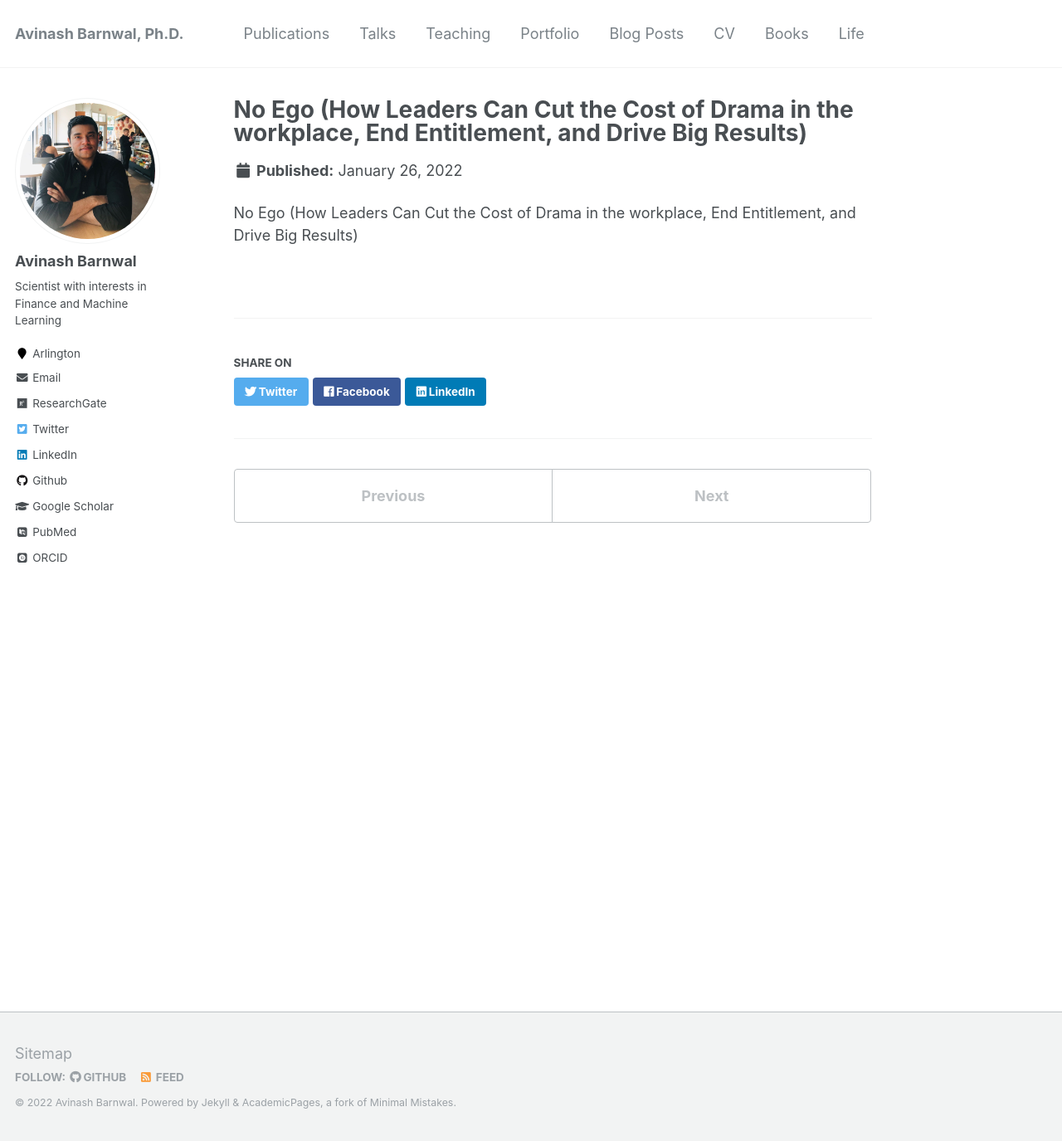
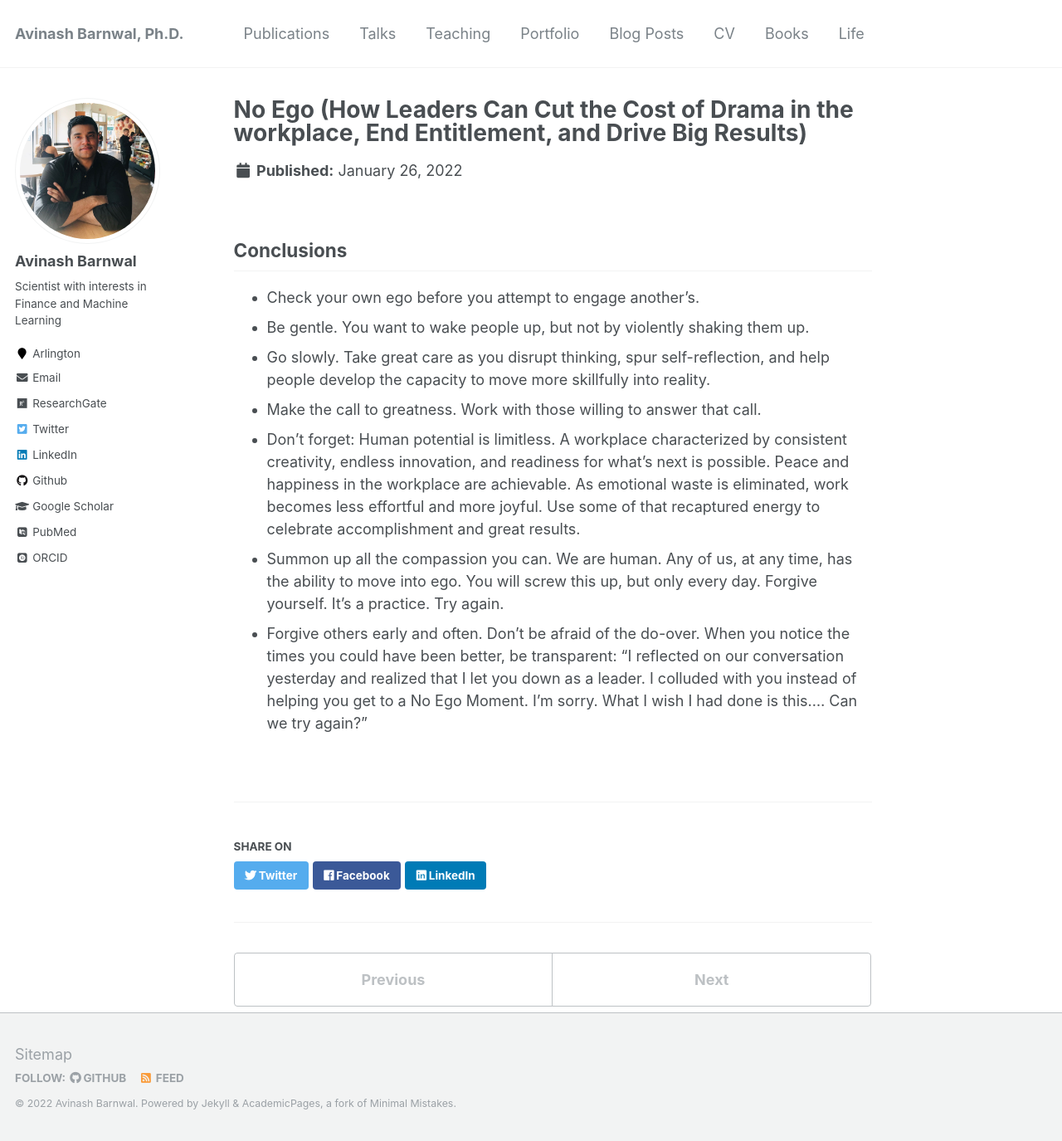
Before and after one commit to avinashbarnwal/avinashbarnwal.github.io, a Jekyll site: the page built from _books/no_ego.md, in a window 1280 px wide and 1375 px high. Shown: the whole window at 83% size. Built offline with Jekyll 4.4.1, drawn with Linux system fonts in a browser that asks for light colours; some web fonts are replaced.

Commit message:
Update no_ego.md

```diff
--- a/_books/no_ego.md
+++ b/_books/no_ego.md
@@ -6,4 +6,12 @@ permalink: /books/no_ego_leadership
 date: 2022-01-26
 ---
 
-No Ego (How Leaders Can Cut the Cost of Drama in the workplace, End Entitlement, and Drive Big Results)
+## Conclusions
+
+- Check your own ego before you attempt to engage another’s.
+- Be gentle. You want to wake people up, but not by violently shaking them up.
+- Go slowly. Take great care as you disrupt thinking, spur self-reflection, and help people develop the capacity to move more skillfully into reality.
+- Make the call to greatness. Work with those willing to answer that call.
+- Don’t forget: Human potential is limitless. A workplace characterized by consistent creativity, endless innovation, and readiness for what’s next is possible. Peace and happiness in the workplace are achievable. As emotional waste is eliminated, work becomes less effortful and more joyful. Use some of that recaptured energy to celebrate accomplishment and great results.
+- Summon up all the compassion you can. We are human. Any of us, at any time, has the ability to move into ego. You will screw this up, but only every day. Forgive yourself. It’s a practice. Try again.
+- Forgive others early and often. Don’t be afraid of the do-over. When you notice the times you could have been better, be transparent: “I reflected on our conversation yesterday and realized that I let you down as a leader. I colluded with you instead of helping you get to a No Ego Moment. I’m sorry. What I wish I had done is this.… Can we try again?”
```
